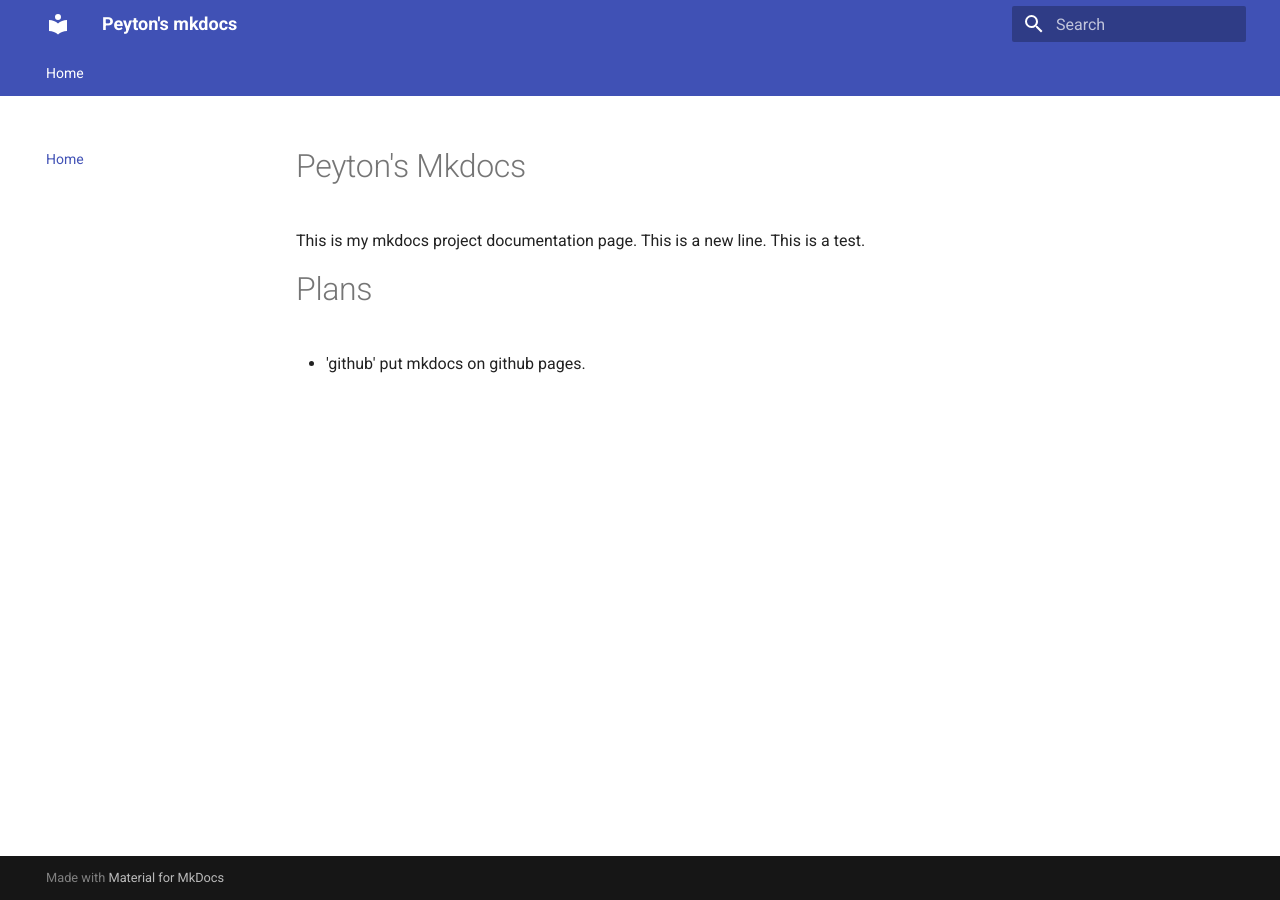
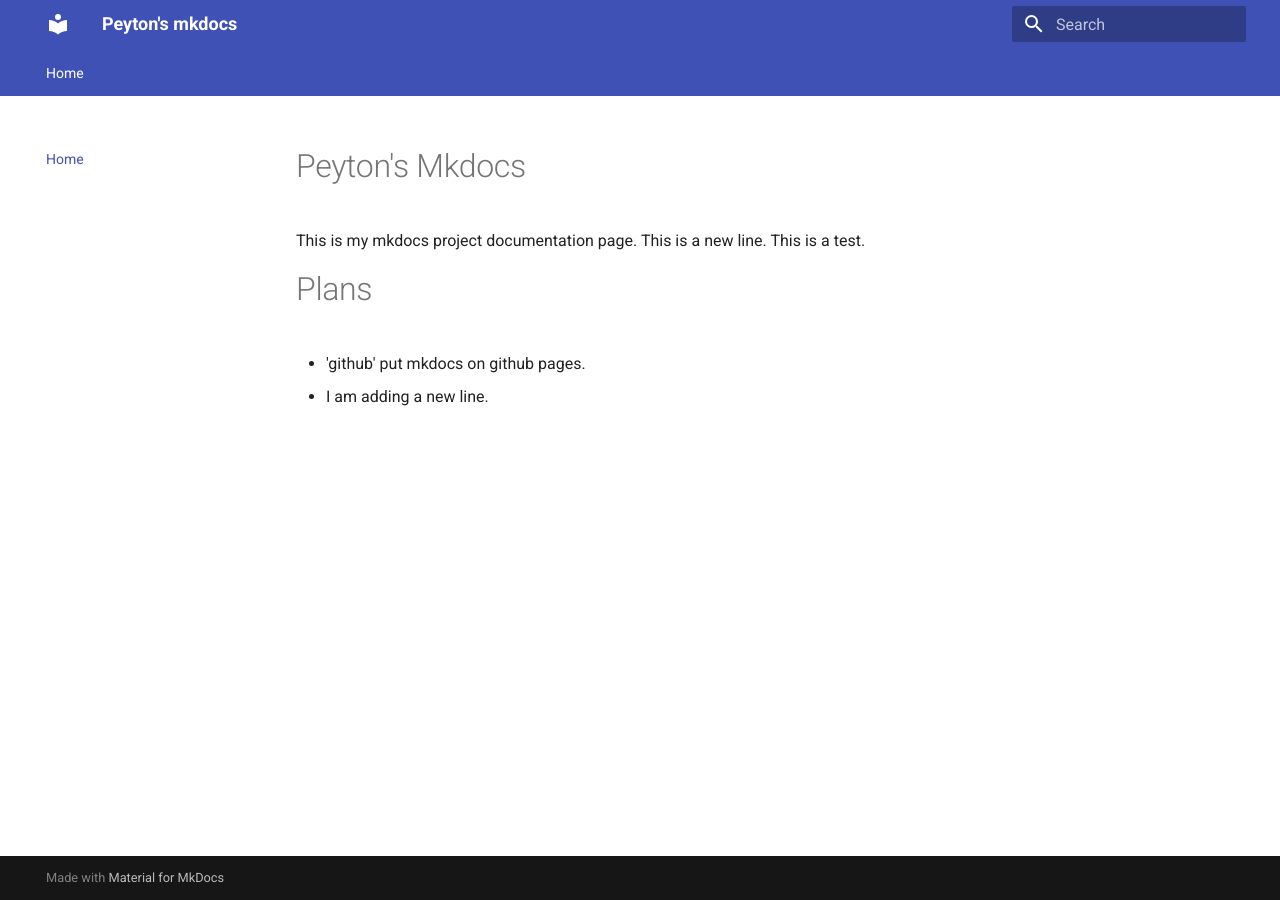
Before and after one commit to Peyton-Smith05/my-page, an MkDocs documentation site: the page built from docs/index.md, in a window 1280 px wide. Built offline with MkDocs 1.6.1 and Material for MkDocs 9.7.7, drawn with Linux system fonts in a browser that asks for light colours.

Commit message:
Update index.md

```diff
--- a/docs/index.md
+++ b/docs/index.md
@@ -5,3 +5,4 @@ This is a test.
 
 # Plans
 * 'github' put mkdocs on github pages.
+* I am adding a new line.
```
